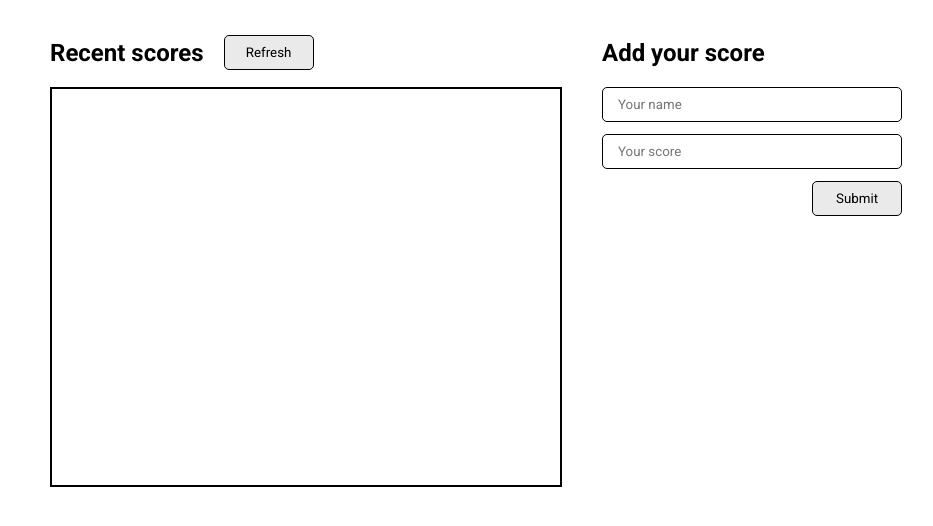
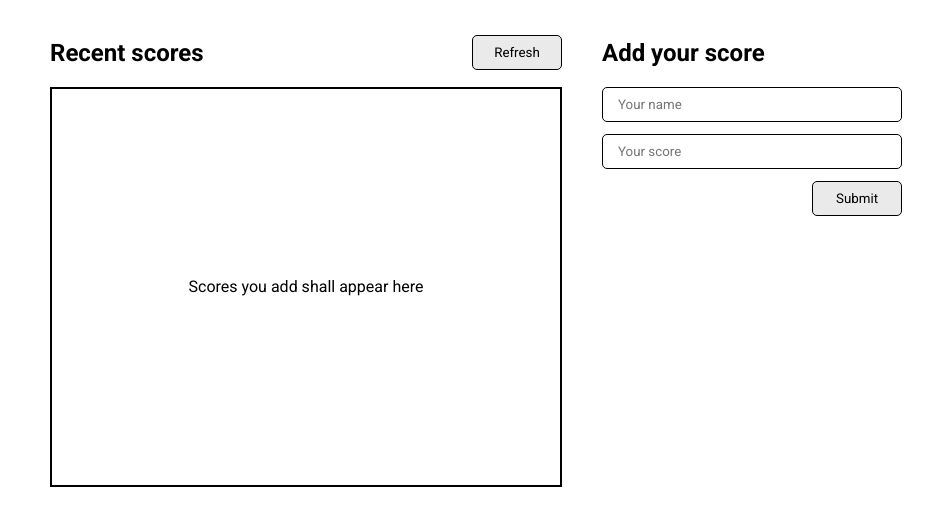
Before and after one commit to veronica365/leaderboard-app, a website built with webpack: page src/template/index.html in a window 1280 px wide. Shown: the part 62-588 px from the top of the page, without its empty margins (98-1031 px from the left). Built offline with nearby package versions, Linux system fonts and the light colour scheme; no server answers.

Commit message:
Add changes so that the users sees a loading placeholder on refreshing scores

```diff
--- a/src/css/styles.css
+++ b/src/css/styles.css
@@ -43,7 +43,7 @@ aside button {
 main .score-toolbar button {
   width: 90px;
   height: 35px;
-  margin-left: 20px;
+  margin-left: auto;
   border-radius: 5px;
   background-color: #ebeaea;
   border: 1px solid #000;
@@ -64,6 +64,14 @@ main .scores-wrapper article:nth-child(even) {
   background-color: #ebeaea;
 }
 
+main .scores-wrapper .no-score {
+  width: 100%;
+  height: 100%;
+  display: flex;
+  align-items: center;
+  justify-content: center;
+}
+
 aside {
   max-width: 300px;
   margin-left: 20px;
--- a/src/modules/components.js
+++ b/src/modules/components.js
@@ -8,13 +8,19 @@ export const addForm = () => `
         </form>
     </aside>`;
 
+export const noScorePlaceholder = (
+  innerHTML = 'Scores you add shall appear here',
+) => `
+    <div class="no-score">${innerHTML}</div>
+`;
+
 export const addMainSection = () => `
     <main>
         <section>
             <div class="score-toolbar">
                 <h2>Recent scores</h2> <button>Refresh</button>
             </div>
-            <div class="scores-wrapper"></div>
+            <div class="scores-wrapper">${noScorePlaceholder()}</div>
         </section>
     </main>
 `;
--- a/src/modules/init-app.js
+++ b/src/modules/init-app.js
@@ -1,11 +1,14 @@
 import scores from './scores.js';
-import { addMainSection, addForm, addScore } from './components.js';
+import {
+  addMainSection, addForm, addScore, noScorePlaceholder,
+} from './components.js';
 /**
  * Create and insert default scores and an add score form
  * @returns document Element
  */
 const createScoresList = () => {
   let innerHTML = '';
+  if (!scores.scores.length) return noScorePlaceholder();
   scores.scores.forEach((score) => {
     innerHTML += addScore(score);
   });
@@ -16,8 +19,9 @@ const createScoresList = () => {
  * Get all scores for a game created by you from the API
  */
 const onRefresh = async () => {
+  const currentScores = document.querySelector('.scores-wrapper');
+  currentScores.innerHTML = noScorePlaceholder('Loading recent scores');
   await scores.getAllScores();
-  const currentScores = document.querySelector('.scores-wrapper');
   currentScores.innerHTML = createScoresList();
 };
 
```
Also changed, not shown: dist/index.bundle.js.
